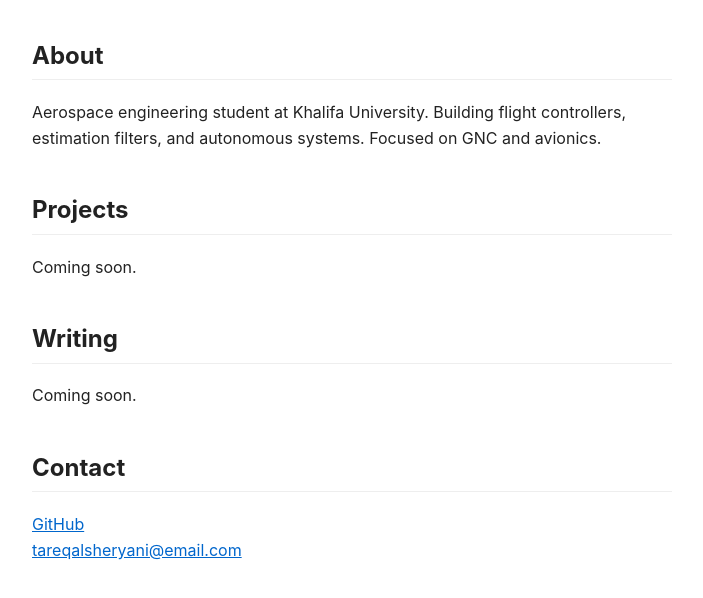
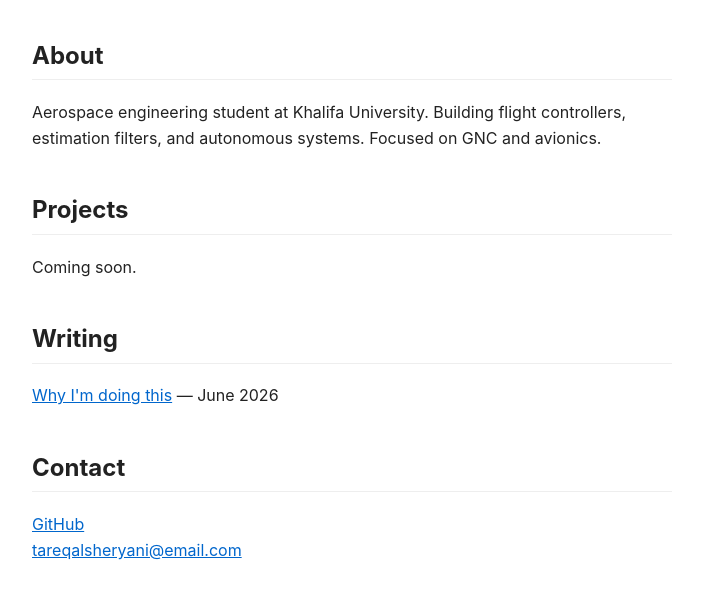
Before and after one commit to tareqalsheryani/website, a plain HTML site: page index.html in a window 1280 px wide. Shown: the part 144-742 px from the top of the page, without its empty margins (288-991 px from the left). Drawn offline with Linux system fonts and the light colour scheme.

Commit message:
Update index.html

```diff
--- a/index.html
+++ b/index.html
@@ -30,7 +30,7 @@
   <p>Coming soon.</p>
 
   <h2>Writing</h2>
-  <p>Coming soon.</p>
+  <p><a href="/blog/why-im-doing-this.html">Why I'm doing this</a> — June 2026</p>
 
   <h2>Contact</h2>
   <p>
```
